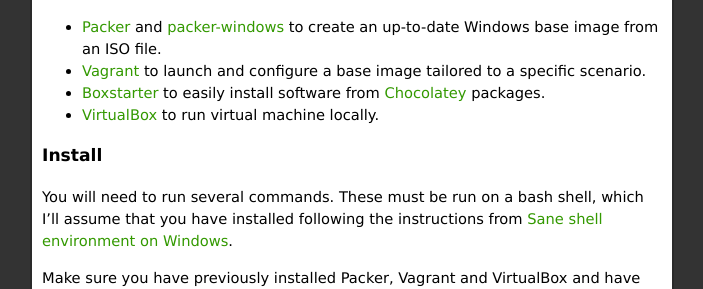
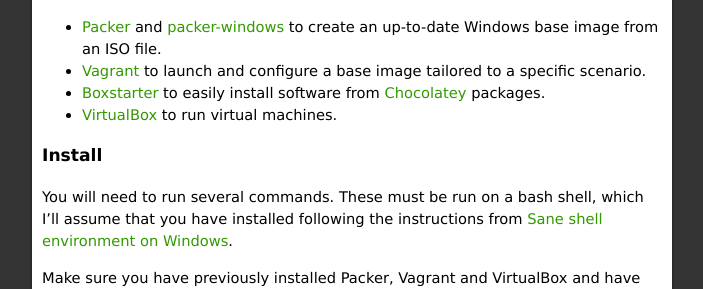
Before and after one commit to rgl/rgl.github.io, a Jekyll site: the page built from _posts/2015-05-24-using-packer-vagrant-and-boxstarter-to-create-windows-environments.md, in a window 1280 px wide and 900 px high. Shown: the part 305-594 px from the top of the window, without its empty margins (288-991 px from the left). Built offline with Jekyll 4.4.1, drawn with Linux system fonts in a browser that asks for light colours; comment, search, counter and statistics services are not loaded.

Commit message:
Use plural.

```diff
--- a/_posts/2015-05-24-using-packer-vagrant-and-boxstarter-to-create-windows-environments.md
+++ b/_posts/2015-05-24-using-packer-vagrant-and-boxstarter-to-create-windows-environments.md
@@ -14,7 +14,7 @@
  * [Packer](https://packer.io/) and [packer-windows](https://github.com/joefitzgerald/packer-windows) to create an up-to-date Windows base image from an ISO file.
  * [Vagrant](https://www.vagrantup.com/) to launch and configure a base image tailored to a specific scenario.
  * [Boxstarter](http://boxstarter.org/) to easily install software from [Chocolatey](https://chocolatey.org/) packages.
- * [VirtualBox](https://www.virtualbox.org/) to run virtual machine locally.
+ * [VirtualBox](https://www.virtualbox.org/) to run virtual machines.
 
 
 ### Install
```
